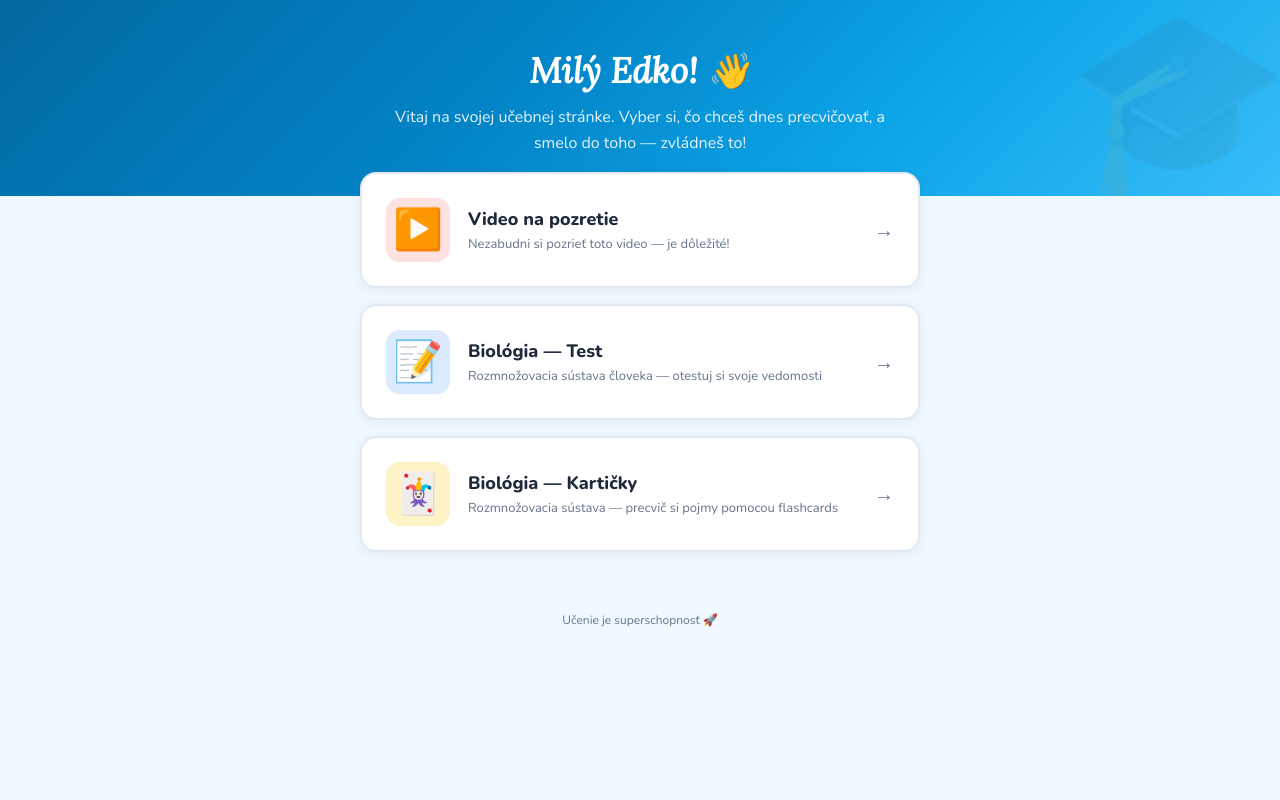
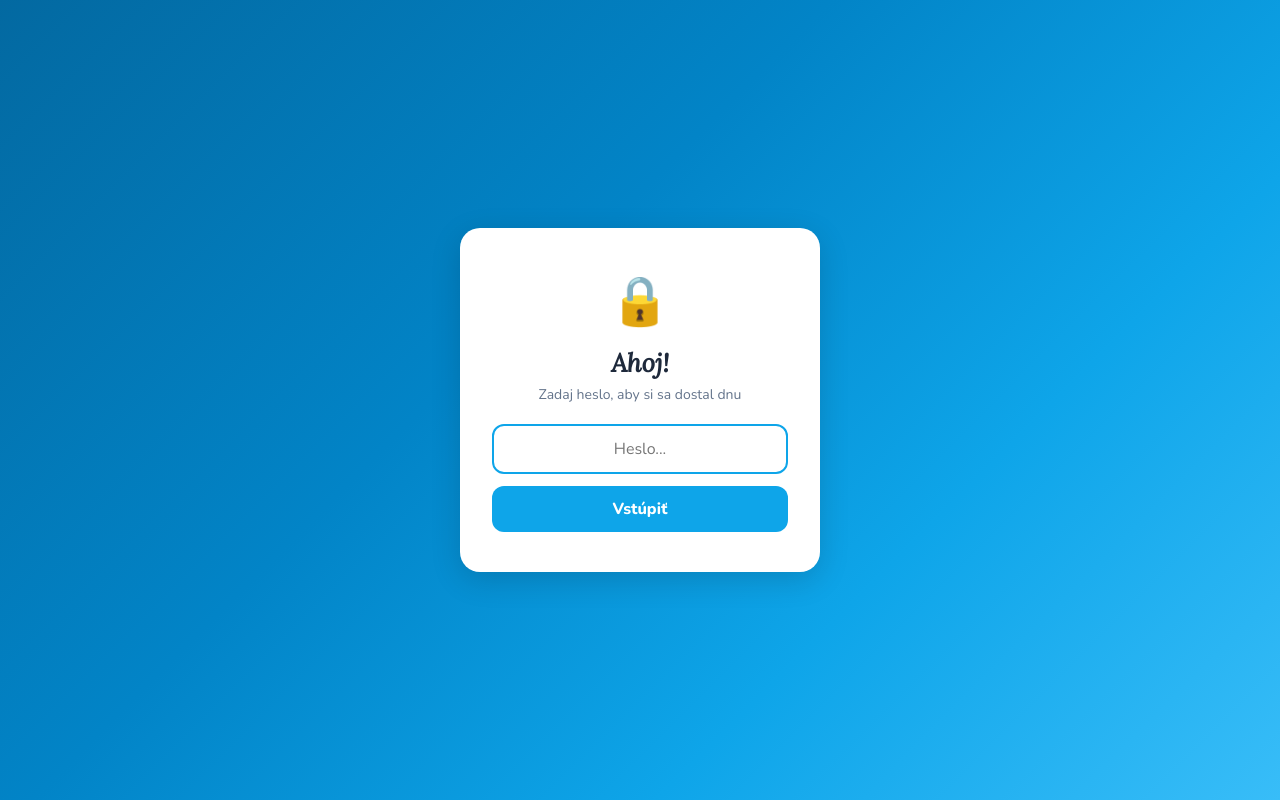
Before and after one commit to dbencik/edko_vercel, a plain HTML site: page index.html in a window 1280 px wide. Drawn offline with nearby package versions, Linux system fonts and the light colour scheme.

Commit message:
Add simple password login gate

```diff
--- a/index.html
+++ b/index.html
@@ -116,10 +116,84 @@ body { font-family:'Nunito',sans-serif; background:var(--bg); color:var(--text);
   font-size: 12px;
   color: var(--muted);
 }
+
+/* Login gate */
+#login-gate {
+  min-height: 100vh;
+  display: flex;
+  align-items: center;
+  justify-content: center;
+  background: linear-gradient(135deg,#0369a1 0%,#0284c7 40%,#0ea5e9 70%,#38bdf8 100%);
+}
+.login-box {
+  background: white;
+  border-radius: 20px;
+  padding: 40px 32px;
+  text-align: center;
+  max-width: 360px;
+  width: 90%;
+  box-shadow: 0 8px 30px rgba(0,0,0,.15);
+}
+.login-box .lock { font-size: 48px; margin-bottom: 12px; }
+.login-box h1 {
+  font-family: 'Lora', serif;
+  font-style: italic;
+  font-size: 1.6rem;
+  margin-bottom: 6px;
+}
+.login-box p { font-size: 14px; color: var(--muted); margin-bottom: 20px; }
+.login-box input {
+  width: 100%;
+  padding: 12px 16px;
+  border: 2px solid var(--border);
+  border-radius: 12px;
+  font-family: 'Nunito', sans-serif;
+  font-size: 16px;
+  text-align: center;
+  outline: none;
+  transition: border-color .2s;
+}
+.login-box input:focus { border-color: var(--sea); }
+.login-box .btn {
+  display: block;
+  width: 100%;
+  margin-top: 12px;
+  padding: 12px;
+  background: var(--sea);
+  color: white;
+  border: none;
+  border-radius: 12px;
+  font-family: 'Nunito', sans-serif;
+  font-size: 16px;
+  font-weight: 800;
+  cursor: pointer;
+  transition: background .2s;
+}
+.login-box .btn:hover { background: #0284c7; }
+.login-box .error {
+  color: #ef4444;
+  font-size: 13px;
+  font-weight: 700;
+  margin-top: 10px;
+  display: none;
+}
+#content { display: none; }
 </style>
 </head>
 <body>
 
+<div id="login-gate">
+  <div class="login-box">
+    <div class="lock">🔒</div>
+    <h1>Ahoj!</h1>
+    <p>Zadaj heslo, aby si sa dostal dnu</p>
+    <input type="password" id="pwd" placeholder="Heslo..." autofocus>
+    <button class="btn" onclick="tryLogin()">Vstúpiť</button>
+    <div class="error" id="err">Zlé heslo, skús znova!</div>
+  </div>
+</div>
+
+<div id="content">
 <div class="header">
   <h1>Milý Edko! 👋</h1>
   <p>Vitaj na svojej učebnej stránke. Vyber si, čo chceš dnes precvičovať, a smelo do toho — zvládneš to!</p>
@@ -155,6 +229,27 @@ body { font-family:'Nunito',sans-serif; background:var(--bg); color:var(--text);
 </div>
 
 <div class="footer">Učenie je superschopnosť 🚀</div>
+</div>
 
+<script>
+function tryLogin() {
+  if (document.getElementById('pwd').value === 'mokoko') {
+    sessionStorage.setItem('ok', '1');
+    show();
+  } else {
+    document.getElementById('err').style.display = 'block';
+    document.getElementById('pwd').value = '';
+    document.getElementById('pwd').focus();
+  }
+}
+function show() {
+  document.getElementById('login-gate').style.display = 'none';
+  document.getElementById('content').style.display = 'block';
+}
+document.getElementById('pwd').addEventListener('keydown', function(e) {
+  if (e.key === 'Enter') tryLogin();
+});
+if (sessionStorage.getItem('ok') === '1') show();
+</script>
 </body>
 </html>
```
